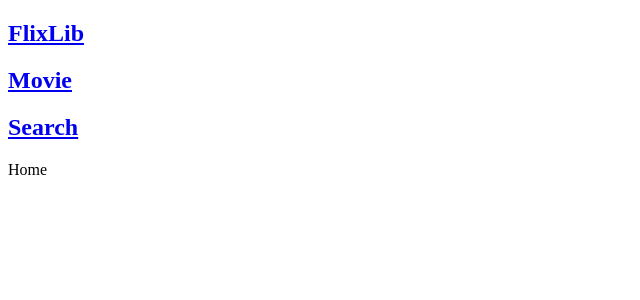
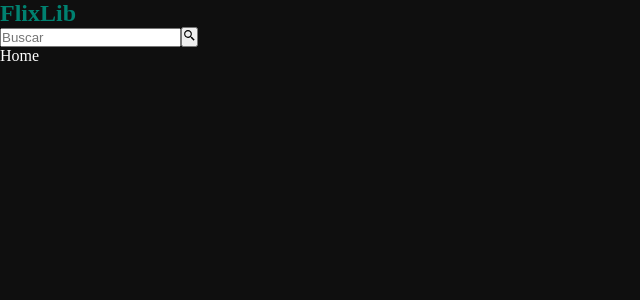
Before and after one commit to phellipeduarte/flixlib, a React (Vite) app: page / in a window 1280 px wide. Shown: the top 300 px of the page, without its empty margins (0-640 px from the left). Built offline with nearby package versions, Linux system fonts and the light colour scheme.

Commit message:
Estilizando e adicionando navbar

```diff
--- a/src/App.jsx
+++ b/src/App.jsx
@@ -1,5 +1,6 @@
-import { Link, Outlet } from 'react-router-dom'
+import { Outlet } from 'react-router-dom'
 import './App.css'
+import Navbar from './components/Navbar'
 
 function App() {
 
@@ -7,17 +8,7 @@
   return (
 
     <>
-      <nav id="navbar">
-        <h2>
-          <Link to="/">FlixLib</Link>
-        </h2>
-        <h2>
-          <Link to="/movie/1">Movie</Link>
-        </h2>
-        <h2>
-          <Link to="/search">Search</Link>
-        </h2>
-      </nav>
+      <Navbar />
       <Outlet />
     </>
   )
--- /dev/null
+++ b/src/components/Navbar.jsx
@@ -0,0 +1,23 @@
+import React from 'react'
+import { Link } from 'react-router-dom'
+import { BiSearchAlt2 } from 'react-icons/bi'
+
+function Navbar() {
+    return (
+        <>
+            <nav id="navbar">
+                <h2>
+                    <Link to="/">FlixLib</Link>
+                </h2>
+                <form>
+                    <input type="text" placeholder='Buscar' />
+                    <button type="submit">
+                        <BiSearchAlt2 />
+                    </button>
+                </form>
+            </nav>
+        </>
+    )
+}
+
+export default Navbar
--- a/src/index.css
+++ b/src/index.css
@@ -0,0 +1,20 @@
+* {
+    margin: 0;
+    padding: 0;
+    box-sizing: border-box;
+}
+
+body {
+    background-color: #0F0F0F;
+    color: white;
+}
+
+a {
+    color: #005B41;
+    text-decoration: none;
+    transition: 0.7s;
+}
+
+a:hover {
+    color: #008170;
+}
```
